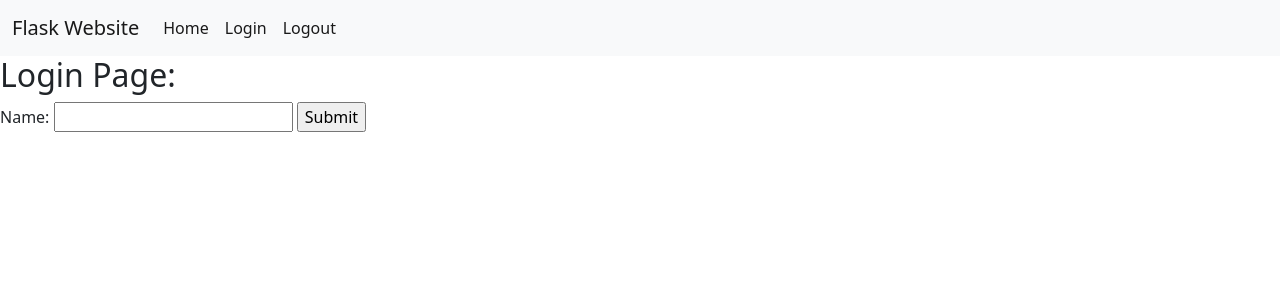
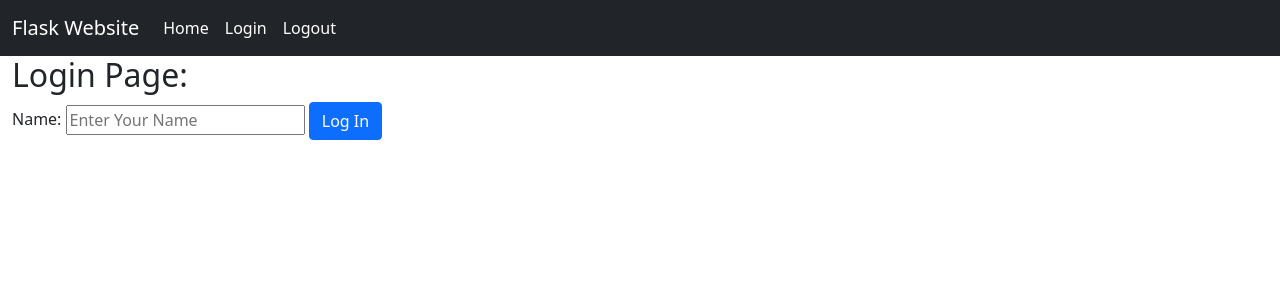
Before and after one commit to yeshwanthmoota/Learn_Flask, a Flask app: page /login in a window 1280 px wide. Shown: the top 300 px of the page. Run offline with Flask 2, Linux system fonts and the light colour scheme.

Commit message:
added some bootstrap to buttons

```diff
--- a/templates/base_template.html
+++ b/templates/base_template.html
@@ -9,7 +9,7 @@
 </head>
 <body>
     <!-- navbar -->
-    <nav class="navbar navbar-expand-lg navbar-light bg-light">
+    <nav class="navbar navbar-expand-lg navbar-dark bg-dark">
         <div class="container-fluid">
           <a class="navbar-brand" href="/home">Flask Website</a>
           <button class="navbar-toggler" type="button" data-bs-toggle="collapse" data-bs-target="#navbarSupportedContent" aria-controls="navbarSupportedContent" aria-expanded="false" aria-label="Toggle navigation">
@@ -31,6 +31,7 @@
         </div>
     </nav>
     <!-- navbar -->
+    <div class = "container-fluid">
       {% with messages = get_flashed_messages(with_categories = True) %}
           {% if messages %}
               {% for category, message in messages %}
@@ -40,7 +41,10 @@
               {% endfor %}
           {% endif %}
       {% endwith %}
-    {% block content %}{% endblock %}
+
+      {% block content %}
+      {% endblock %}
+    </div>
     <script src="https://cdn.jsdelivr.net/npm/bootstrap@5.1.0/dist/js/bootstrap.bundle.min.js" integrity="sha384-U1DAWAznBHeqEIlVSCgzq+c9gqGAJn5c/t99JyeKa9xxaYpSvHU5awsuZVVFIhvj" crossorigin="anonymous"></script>
 </body>
 </html>
--- a/templates/login.html
+++ b/templates/login.html
@@ -7,8 +7,8 @@
 
     <form action="#" method="post">
         <div>
-            Name: <input type="text" name="nm">
-            <input type="submit" value="Submit">
+            Name: <input type="text" name="nm" placeholder="Enter Your Name">
+            <button class="btn btn-primary" type="submit">Log In</button>
         </div>
 </form>
 
--- a/templates/user_data.html
+++ b/templates/user_data.html
@@ -2,7 +2,8 @@
 {% block title %}{% endblock %}
 {% block content %}
     <h2>Hi! {{ user_name }}, you are logged in!</h2>
-     <form action="logout" method="get">   <!-- this gets directed to the /logout page due to action="logout" -->
-        <input type="submit" value="Logout">
+    <form action="logout" method="get" id = "form1">   <!-- this gets directed to the /logout page due to action="logout" -->
+        <button class="btn btn-primary" type="submit">Logout</button>
     </form>
+    <!-- <button class="btn btn-success" type="submit" form="form1">Logout</button> -->
 {% endblock %}
```
Lines whose indentation alone changed are shown as unchanged.
